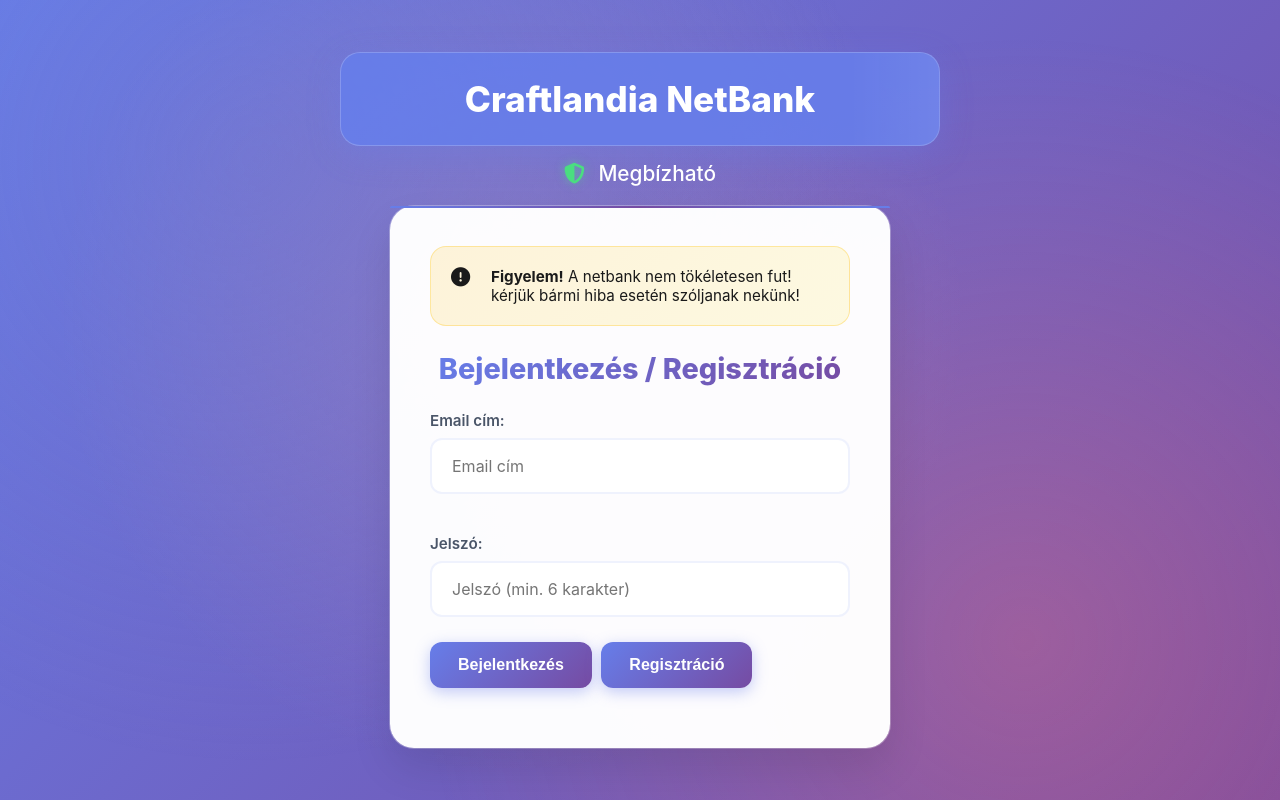
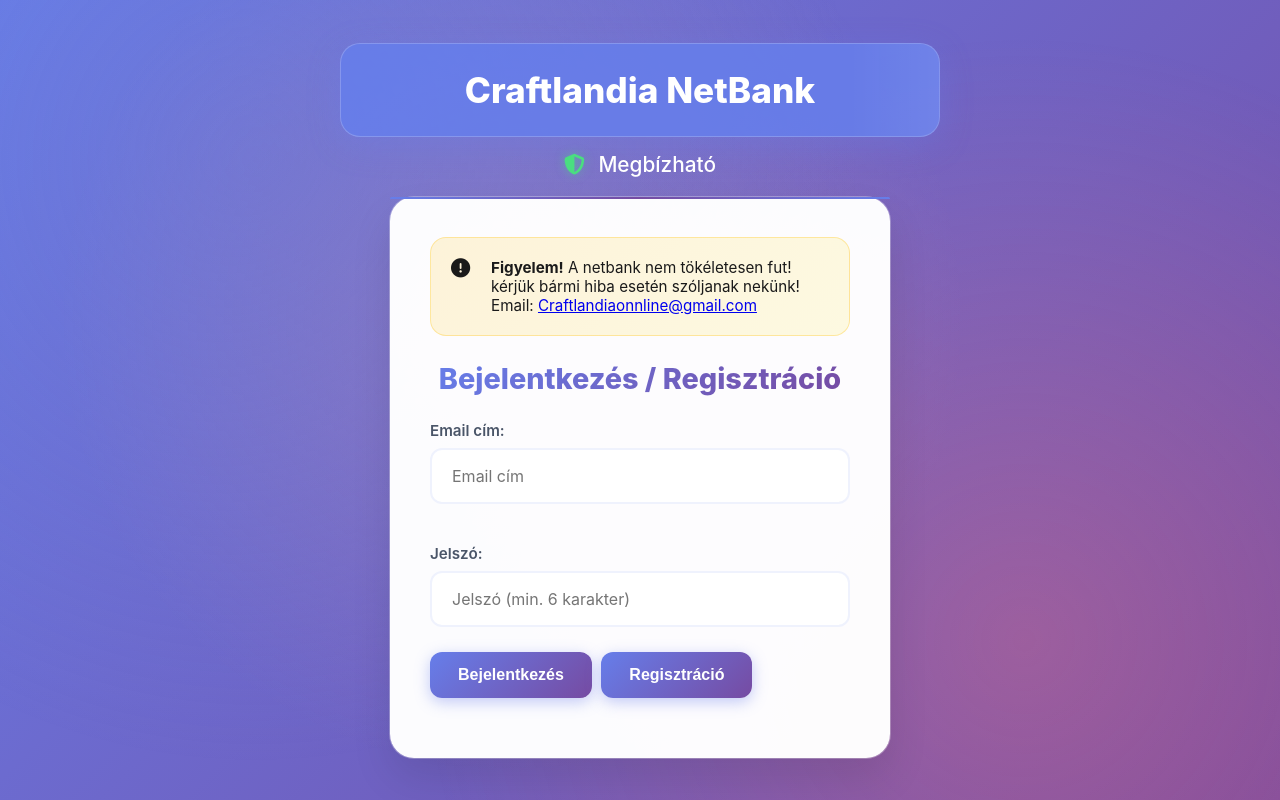
Before and after one commit to Sargakalap/netbank, a plain HTML site: page index.html in a window 1280 px wide. Drawn offline with Linux system fonts and the light colour scheme; no server answers.

Commit message:
Update index.html

```diff
--- a/index.html
+++ b/index.html
@@ -589,7 +589,7 @@
 
   <main>
     <div class="important">
-<p><strong>Figyelem!</strong> A netbank nem tökéletesen fut! kérjük bármi hiba esetén szóljanak nekünk!</p>
+<p><strong>Figyelem!</strong> A netbank nem tökéletesen fut! kérjük bármi hiba esetén szóljanak nekünk! Email: <a href="mailto:craftlandiaonnline@gmail.com">Craftlandiaonnline@gmail.com</a></p>
     </div>
 
     <!-- Login/Register -->
```
